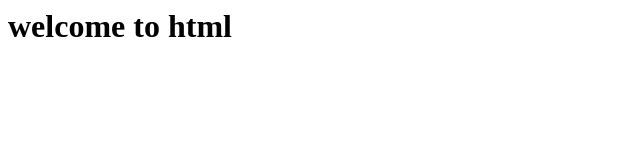
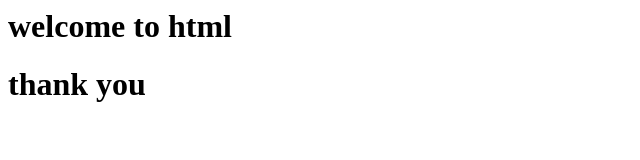
Before and after one commit to Kavyakoude/dfirst1, a plain HTML site: page index.html in a window 1280 px wide. Shown: the whole page, without its empty margins (0-640 px from the left). Drawn offline with Linux system fonts and the light colour scheme.

Commit message:
Update index.html

```diff
--- a/index.html
+++ b/index.html
@@ -1,4 +1,7 @@
 <html>
 <h1> welcome to html
 </h1>
+  <h1>
+    thank you
+  </h1>
 </html>
```
